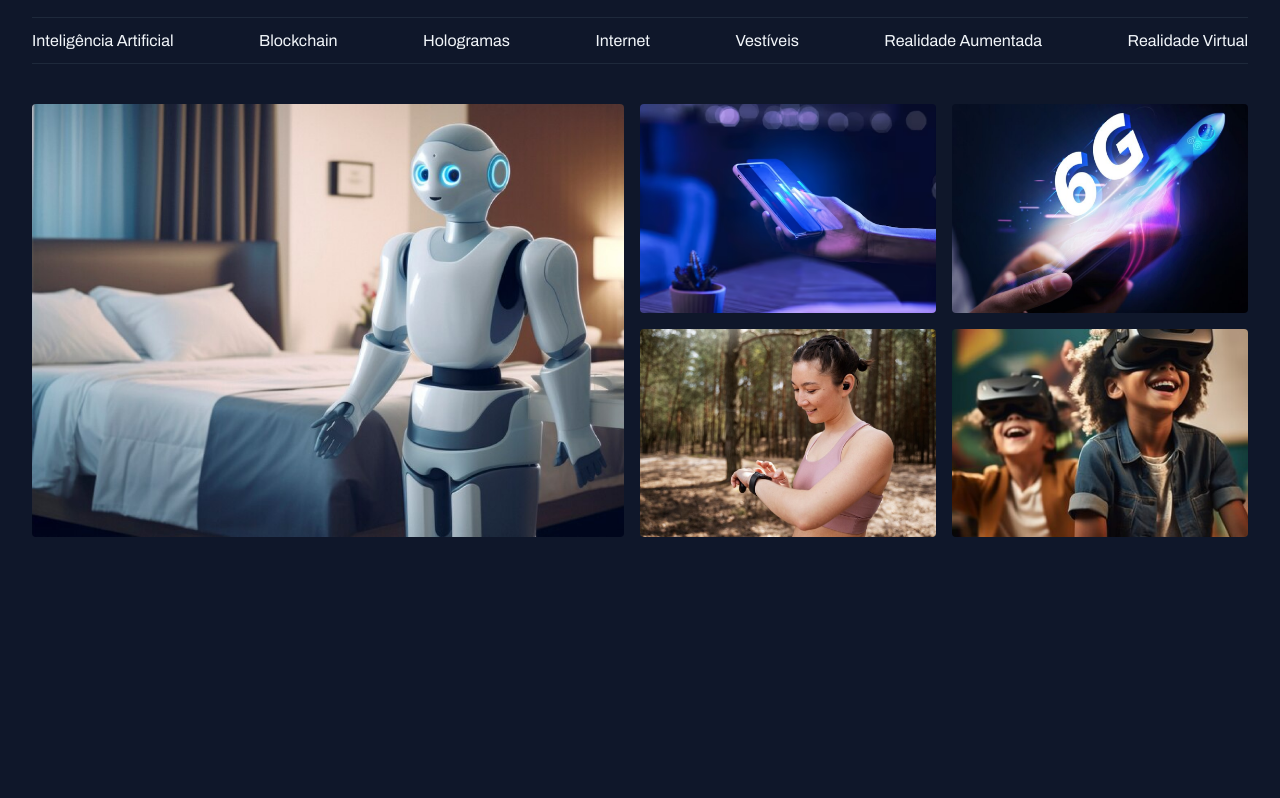
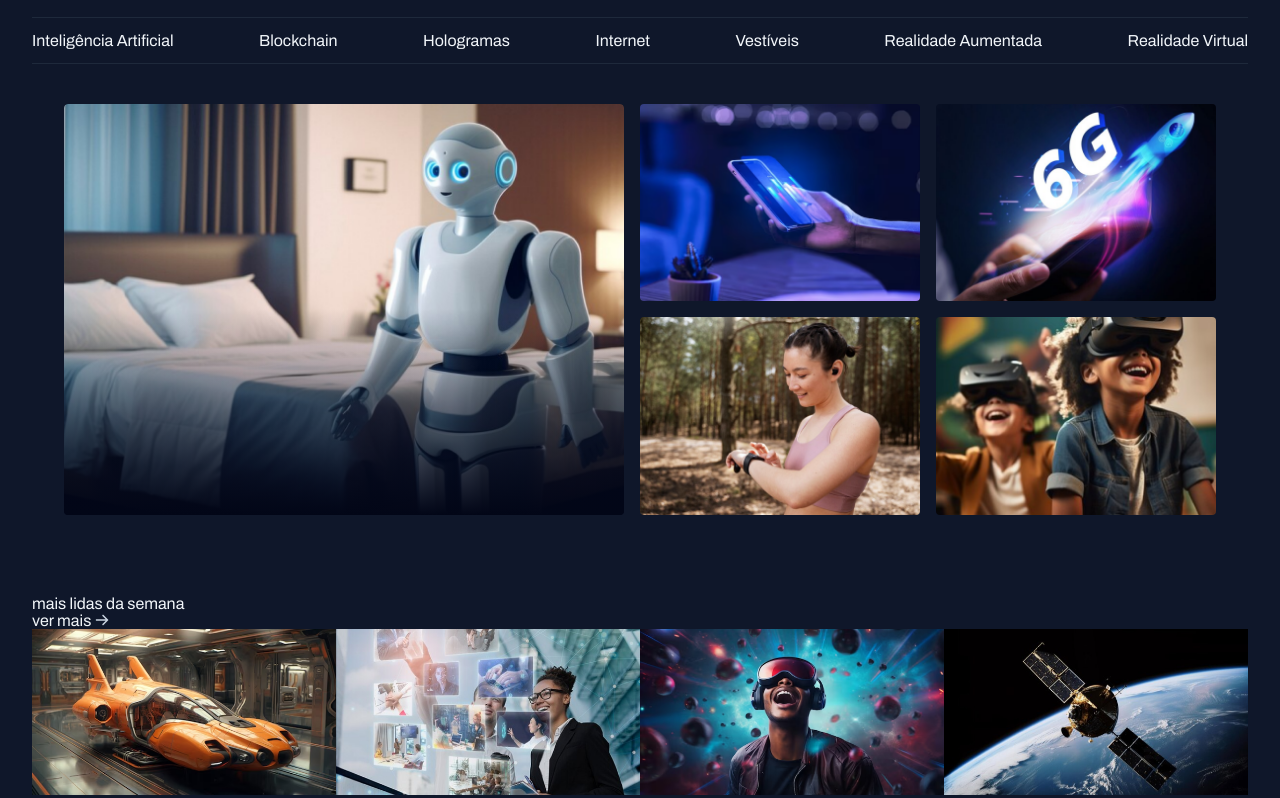
Before and after one commit to lucasgwmes/projeto-2, a plain HTML site: page index.html in a window 1280 px wide. Shown: the part 43-841 px from the top of the page. Before the commit the page ends 800 px from the top, so only its background shows below. Drawn offline with Linux system fonts and the light colour scheme.

Commit message:
add background with gradient

```diff
--- a/index.html
+++ b/index.html
@@ -38,18 +38,40 @@
         <a href="#">Realidade  Virtual</a>
     </nav>
    </header>
-   <main>
+   <main class="container">
     <section id="featured" class="container grid grid-flow-col gap-16">
-      <div >
+
+      <div class="card">
         <img src="assets/images/Image 01.png" alt="imagem de robô">
       </div>
-      <div class="grid grid-col-2 gap-16">
+
+      <div class="grid grid-col-2 gap-16 ">
        <div> <img src="assets/images/Image 02.png" alt=""> </div>
        <div> <img src="assets/images/Image 03.png" alt=""> </div>
        <div> <img src="assets/images/Image 04.png" alt=""> </div>
        <div> <img src="assets/images/Image 05.png" alt=""> </div>
       </div>
     </section>
+    <section2 id="top-10" class="grid ">
+      <p>mais lidas da semana</p>
+      <a href="#">ver mais
+        <img src="assets/icons/Vector.svg" alt="">
+      </a>
+      <div class="grid grid-flow-col ">
+
+        <div>
+          <img src="assets/images/Image 06.png" alt="">
+        </div>
+        <div>
+          <img src="assets/images/Image 07.png" alt="">
+        </div>
+        <div>
+        <img src="assets/images/Image 08.png" alt="">
+      </div>
+      <div>
+        <img src="assets/images/Image 09.png" alt="">
+      </div>
+</section2>
    </main>
 </body>
 </html>
--- a/styles/section.css
+++ b/styles/section.css
@@ -1,7 +1,37 @@
 #featured{
+  padding-bottom: 80px;
   img{
   height: 100%;
   object-fit: cover;
   border-radius: 4px;
- }
 }
+
+.card{
+  border-radius: 4px;
+  overflow: hidden;
+  position :relative;
+
+  &::before{
+    content: "";
+    position:absolute;
+    inset: 0;
+    top:50%;
+
+    background: linear-gradient(
+      180deg,
+      transparent 0%,
+       #020617 100%
+    );
+
+
+}
+
+section2#top-10{
+  border: solid 1px  var(--stroke-color);
+  border-inline:none ;
+  border-bottom: none;
+  padding-top: 12px;
+
+}
+}
+}
```
